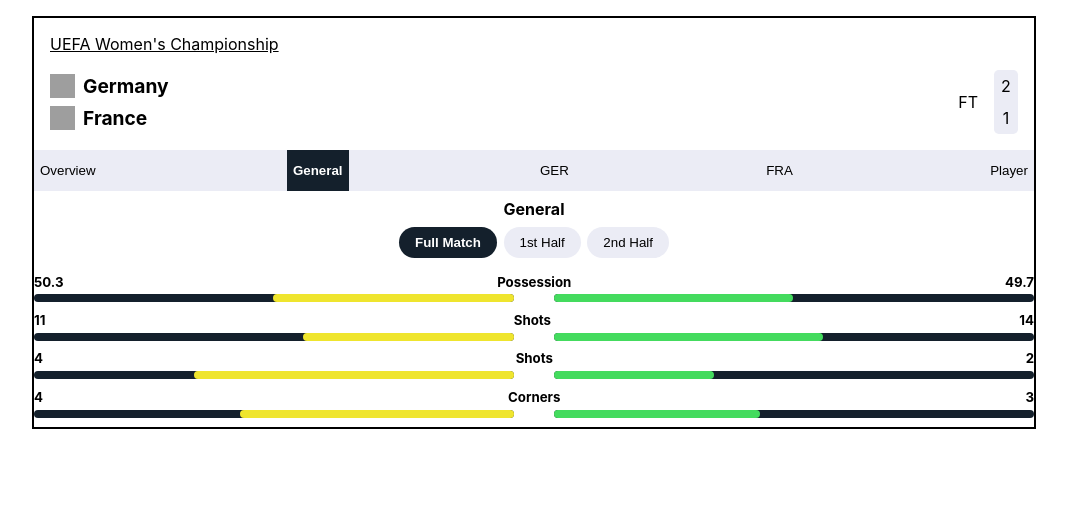
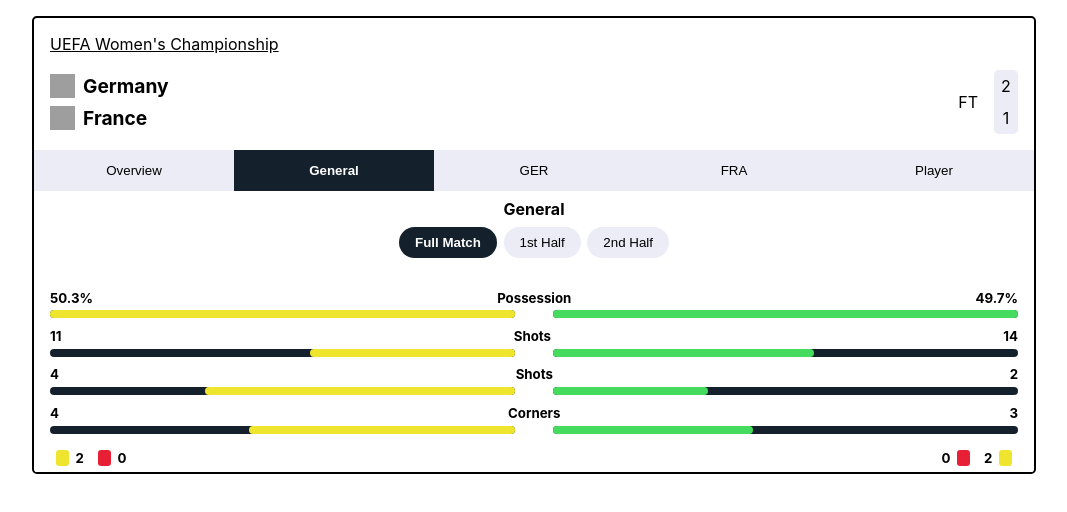
Before and after one commit to Andy-Reynolds/football-widget, a React (Create React App) app: page / in a window 1280 px wide. Shown: the top 512 px of the page, without its empty margins (106-1173 px from the left). Built offline with nearby package versions, Linux system fonts and the light colour scheme; no server answers; grey boxes are pictures that could not be loaded.

Commit message:
Added cards and removed commented code

```diff
--- a/src/App.jsx
+++ b/src/App.jsx
@@ -12,7 +12,6 @@
   const getData = async () => {
     const res = await fetch(url);
     const data = await res.json();
-    // console.log(data);
     setMatchData(data);
   };
 
--- /dev/null
+++ b/src/components/Cards/Cards.jsx
@@ -0,0 +1,26 @@
+import "./Cards.scss";
+
+const Cards = ({ homeStat, awayStat }) => {
+  return (
+    <div className="cards">
+      <div className="cards__container cards__container--home">
+        <div className="cards__card-colour cards__card-colour--yellow"></div>
+        <h5 className="cards__card-number cards__card-number--home">
+          {homeStat}
+        </h5>
+        <div className="cards__card-colour cards__card-colour--red"></div>
+        <h5 className="cards__card-number cards__card-number--home">0</h5>
+      </div>
+      <div className="cards__container cards__container--away">
+        <div className="cards__card-colour cards__card-colour--yellow"></div>
+        <h5 className="cards__card-number cards__card-number--away">
+          {awayStat}
+        </h5>
+        <div className="cards__card-colour cards__card-colour--red"></div>
+        <h5 className="cards__card-number cards__card-number--away">0</h5>
+      </div>
+    </div>
+  );
+};
+
+export default Cards;
--- /dev/null
+++ b/src/components/Cards/Cards.scss
@@ -0,0 +1,39 @@
+.cards {
+  display: flex;
+  justify-content: space-between;
+
+  &__container {
+    display: flex;
+    align-items: center;
+
+    &--away {
+      flex-direction: row-reverse;
+    }
+  }
+
+  &__card-colour {
+    height: 1rem;
+    width: 0.8rem;
+    margin: 0.4rem;
+    border-radius: 0.2rem;
+
+    &--yellow {
+      background-color: #efe52e;
+    }
+
+    &--red {
+      background-color: #e72035;
+    }
+  }
+
+  &__card-number {
+    margin: 0rem;
+
+    &--home {
+      margin-right: 0.5rem;
+    }
+    &--away {
+      margin-left: 0.5rem;
+    }
+  }
+}
--- a/src/components/MatchPeriodSelector/MatchPeriodSelector.jsx
+++ b/src/components/MatchPeriodSelector/MatchPeriodSelector.jsx
@@ -1,5 +1,4 @@
 import MatchPeriod from "../MatchPeriod/MatchPeriod";
-// import Tab from "../Tab/Tab";
 import "./MatchPeriodSelector.scss";
 
 const MatchPeriodSelector = ({ handleMatchPeriodClick, matchPeriod }) => {
@@ -14,29 +13,7 @@
     />
   ));
 
-  return (
-    <div className="match-period-selector">
-      {matchPeriodJSX}
-      {/* <button
-        className="match-period-selector__button match-period-selector__button--active"
-        onClick={handleMatchPeriodClick}
-      >
-        Full Match
-      </button>
-      <button
-        className="match-period-selector__button"
-        onClick={handleMatchPeriodClick}
-      >
-        1st Half
-      </button>
-      <button
-        className="match-period-selector__button"
-        onClick={handleMatchPeriodClick}
-      >
-        2nd Half
-      </button> */}
-    </div>
-  );
+  return <div className="match-period-selector">{matchPeriodJSX}</div>;
 };
 
 export default MatchPeriodSelector;
--- a/src/components/MatchPeriodSelector/MatchPeriodSelector.scss
+++ b/src/components/MatchPeriodSelector/MatchPeriodSelector.scss
@@ -10,6 +10,7 @@
     background-color: #ebecf5;
     border: none;
     border-radius: 100rem;
+    cursor: pointer;
 
     &--active {
       background-color: #14202c;
--- a/src/components/StatBar/StatBar.scss
+++ b/src/components/StatBar/StatBar.scss
@@ -1,8 +1,5 @@
 .stat-bar {
-  // border: 2px solid red;
-
   &__info-container {
-    // border: 2px solid blue;
     display: flex;
     justify-content: space-between;
     margin-bottom: 0.3rem;
@@ -13,14 +10,12 @@
   }
 
   &__bars-container {
-    // border: 2px solid green;
     display: flex;
     justify-content: space-between;
     margin-bottom: 0.6rem;
   }
 
   &__background {
-    // border: 2px solid red;
     width: 48%;
     background-color: #14202c;
     height: 0.5rem;
@@ -28,7 +23,6 @@
   }
 
   &__meter {
-    // width: 48%;
     background-color: white;
     height: 0.5rem;
     border-radius: 100rem;
--- a/src/components/TabSelector/TabSelector.jsx
+++ b/src/components/TabSelector/TabSelector.jsx
@@ -1,4 +1,3 @@
-// import { useState } from "react";
 import Tab from "../Tab/Tab";
 import "./TabSelector.scss";
 
@@ -20,27 +19,7 @@
 
   return (
     <div className="tab-selector">
-      <div className="tab-selector__container">
-        {tabsJSX}
-        {/* <button className="tab-selector__tab" onClick={handleTabClick}>
-          Overview
-        </button>
-        <button
-          className="tab-selector__tab tab-selector__tab--active"
-          onClick={handleTabClick}
-        >
-          General
-        </button>
-        <button className="tab-selector__tab" onClick={handleTabClick}>
-          {homeTeam}
-        </button>
-        <button className="tab-selector__tab" onClick={handleTabClick}>
-          {awayTeam}
-        </button>
-        <button className="tab-selector__tab" onClick={handleTabClick}>
-          Player
-        </button> */}
-      </div>
+      <div className="tab-selector__container">{tabsJSX}</div>
       <h4 className="tab-selector__heading">{tab}</h4>
     </div>
   );
--- a/src/components/TabSelector/TabSelector.scss
+++ b/src/components/TabSelector/TabSelector.scss
@@ -15,6 +15,8 @@
     padding-bottom: 0.8rem;
     background-color: #ebecf5;
     border: none;
+    width: 100%;
+    cursor: pointer;
 
     &--active {
       background-color: #14202c;
--- a/src/containers/StatBarsContainer/StatBarsContainer.jsx
+++ b/src/containers/StatBarsContainer/StatBarsContainer.jsx
@@ -1,4 +1,5 @@
 import { useEffect, useState } from "react";
+import Cards from "../../components/Cards/Cards";
 import StatBar from "../../components/StatBar/StatBar";
 import "./StatBarsContainer.scss";
 
@@ -8,8 +9,8 @@
   const homeStats = matchData.match.liveData.lineups.home.stats;
   const awayStats = matchData.match.liveData.lineups.away.stats;
 
-  console.log(homeStats);
-  console.log(awayStats);
+  console.log(matchData.match.liveData.lineups.home);
+  console.log(matchData.match.liveData.lineups.away);
 
   useEffect(() => {
     if (matchPeriod === "Full Match") {
@@ -25,8 +26,8 @@
     <div className="stat-bars-container">
       <StatBar
         type={"Possession"}
-        homeStat={homeStats[3][key]}
-        awayStat={awayStats[1][key]}
+        homeStat={homeStats[3][key] + "%"}
+        awayStat={awayStats[1][key] + "%"}
       />
       <StatBar
         type={"Shots"}
@@ -43,6 +44,9 @@
         homeStat={homeStats[2][key]}
         awayStat={awayStats[4][key]}
       />
+      <div className="stat-bars-container__cards-container">
+        <Cards homeStat={homeStats[4][key]} awayStat={awayStats[0][key]} />
+      </div>
     </div>
   );
 };
--- a/src/containers/StatBarsContainer/StatBarsContainer.scss
+++ b/src/containers/StatBarsContainer/StatBarsContainer.scss
@@ -0,0 +1,3 @@
+.stat-bars-container {
+  padding: 1rem 1rem 0rem;
+}
--- a/src/containers/Widget/Widget.scss
+++ b/src/containers/Widget/Widget.scss
@@ -3,4 +3,5 @@
   margin: 1rem;
   width: 90vw;
   max-width: 1000px;
+  border-radius: 0.3rem;
 }
```
